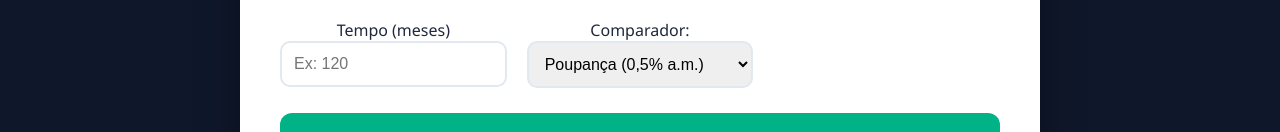
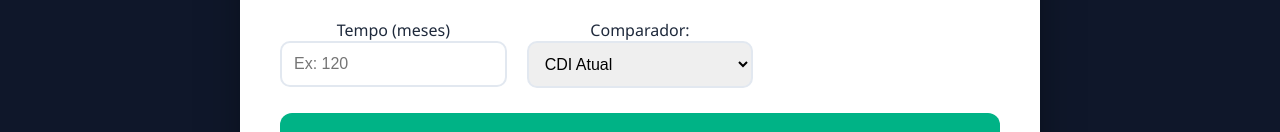
Before and after one commit to EduRibas98/ribas-capital, a plain HTML site: page index.html in a window 1280 px wide. Both pictures are taken after a click on the button "Ferramentas Financeiras". Shown: the part 419-551 px from the top of the page. Drawn offline with nearby package versions, Linux system fonts and the light colour scheme; no server answers.

Commit message:
Update index.html

```diff
--- a/index.html
+++ b/index.html
@@ -148,9 +148,10 @@
                         <div class="campo">
                             <label>Comparador:</label>
                             <select id="comparador">
-                                <option value="0.005">Poupança (0,5% a.m.)</option>
-                                <option value="0.0037">Inflação / IPCA (Média)</option>
-                            </select>
+    <option value="cdi">CDI Atual</option>
+    <option value="ipca">Inflação (IPCA)</option>
+    <option value="0">Sem Comparação</option>
+</select>
 
                         </div>
 
```
